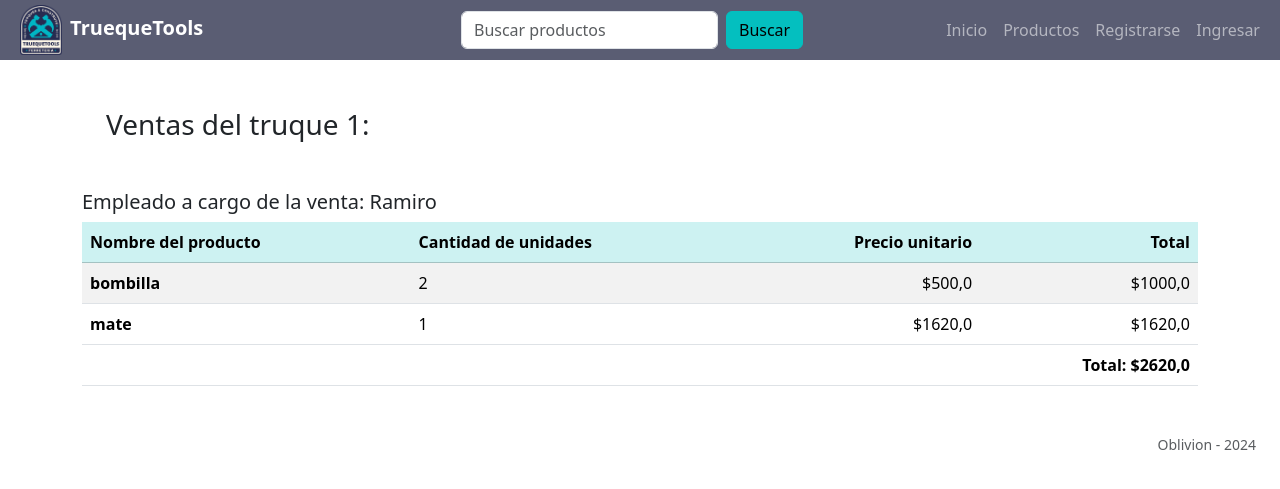
After one commit to maurokeindeveloper/oblivion_trueque_tools, a Django app: page /listar-ventas-trueque/1 in a window 1280 px wide. The commit adds this page. Shown: the top 489 px of the page. Run offline with Django 5.2, Linux system fonts and the light colour scheme; data comes from the database, SQL or seed files in the repository; both versions use the stored data as it was after the commit; some libraries are stand-ins or nearby versions.

Commit message:
implementacion de ventas

```diff
--- a/tt_app/admin.py
+++ b/tt_app/admin.py
@@ -1,6 +1,6 @@
 from django.contrib import admin
 from django.contrib.auth.admin import UserAdmin
-from .models import Usuario, Producto, Trueque, Sucursal
+from .models import Usuario, Producto, Trueque, Sucursal, Venta
 
 # Register your models here.
 
@@ -19,3 +19,4 @@ admin.site.register(Usuario, CustomUserAdmin)
 admin.site.register(Producto)
 admin.site.register(Trueque)
 admin.site.register(Sucursal)
+admin.site.register(Venta)
--- a/tt_app/models.py
+++ b/tt_app/models.py
@@ -208,4 +208,8 @@ class Venta(models.Model):
     cantidad_unidades = models.IntegerField()
     precio_unitario = models.FloatField()
     nombre_producto = models.CharField(max_length=200)
-    trueque = models.ForeignKey(Trueque, on_delete=models.CASCADE)
+    trueque = models.ForeignKey(Trueque, on_delete=models.CASCADE, blank=True, null=True)
+    vendedor = models.ForeignKey(Usuario, on_delete=models.CASCADE, blank=True, null=True)
+    fecha = models.DateTimeField(auto_now=True)
+    def get_total(self):
+        return (self.cantidad_unidades * self.precio_unitario)
--- a/tt_app/templates/base.html
+++ b/tt_app/templates/base.html
@@ -30,7 +30,7 @@
             // Ocultar el mensaje después de 3 segundos (3000 milisegundos)
             setTimeout(function() {
                 mensajeElemento.style.display = "none";
-            }, 3000);
+            }, 6000);
         }
 
         // Obtener el mensaje de feedback de la URL (si lo hay)
--- /dev/null
+++ b/tt_app/templates/ventas/listado_ventas.html
@@ -0,0 +1,42 @@
+{%extends 'base.html'%}
+
+{% load static %}
+
+{%block content%}
+
+{% if trueque %}
+    <h3 class="ms-4 mt-3 mb-5 text-start ">Ventas del truque {{trueque.id}}: </h3>
+{% endif %}
+
+{% if ventas %}
+<h5>Empleado a cargo de la venta: {{nombre_vendedor}}</h5>
+<table class="table table-hover table-striped">
+    <thead>
+    <tr class="table-primary">
+        <th scope="col">Nombre del producto</th>
+        <th scope="col">Cantidad de unidades</th>
+        <th scope="col" class="text-end">Precio unitario</th>
+        <th scope="col" class="text-end">Total</th>
+    </tr>
+    </thead>
+    <tbody>
+    {% for venta in ventas %}
+        <tr>
+            <th>{{venta.nombre_producto}}</th>
+            <td>{{venta.cantidad_unidades}}</td>
+            <td class="text-end">${{venta.precio_unitario}}</td>
+            <td class="text-end">${{venta.get_total}}</td>
+        </tr>
+    {% endfor %}
+    </tbody>
+    <tfoot>
+        <th colspan="3"></th>
+        <th class="text-end">Total: ${{total}}</th>
+    </tfoot>
+
+</table>
+{% else %}
+    <h3>No hay ventas agregadas</h3>
+{% endif %}
+
+{%endblock%}
--- a/tt_app/urls.py
+++ b/tt_app/urls.py
@@ -1,5 +1,5 @@
 from django.urls import path
-from .views import producto_view, usuario_view, trueque_view
+from .views import producto_view, usuario_view, trueque_view, venta_view
 
 urlpatterns = [
     path("", usuario_view.home, name="home"),
@@ -27,4 +27,7 @@ urlpatterns = [
     path("productos/id/<int:id>/responder", producto_view.responder, name="responder"),
     path("filtrar_productos/<int:categoria>",producto_view.filtrar_productos,name="filtrar_productos"),
     path("empleados/", usuario_view.listado_empleados, name="empleados"),
+    path("registrar-ventas/<int:trueque_id>", venta_view.registrar_ventas, name="registrar_ventas"),
+    path("concretar-trueque/<int:trueque_id>", trueque_view.concretar_trueque, name="concretar_trueque"),
+    path("listar-ventas-trueque/<int:trueque_id>", venta_view.listar_ventas, name="listar_ventas_trueque")
 ]
--- /dev/null
+++ b/tt_app/views/venta_view.py
@@ -0,0 +1,83 @@
+from django.http import JsonResponse
+from django.shortcuts import render
+import json
+from django.shortcuts import get_object_or_404, redirect, render
+from django.contrib.auth.decorators import login_required
+from django.urls import reverse
+from ..forms.venta_forms import CrearVenta
+from ..models import Trueque, Venta, Usuario
+from django.db.models import Sum
+
+@login_required
+def registrar_ventas(request, trueque_id):
+    try:
+        trueque = Trueque.objects.get(id=trueque_id)
+    except Trueque.DoesNotExist:
+        return redirect(reverse("home"))
+    if trueque.estado==4:
+        return redirect(reverse("home") + "?mensaje=El trueque está concretado. No se pueden registrar más ventas.")
+    if trueque.estado!=3:
+        return redirect(reverse("home") + "?mensaje=El trueque debe estar ACEPTADO para registrar ventas.")
+
+    ventas = Venta.objects.filter(trueque_id=trueque_id)
+
+    if request.method == 'POST':
+        form = CrearVenta(request.POST)
+        if form.is_valid():
+            try:
+                venta = form.save()
+                venta.trueque_id = trueque_id
+                venta.vendedor_id = request.user.id
+                #tenemos que agregar fecha de la venta
+                venta.save()
+
+                ventas = Venta.objects.filter(trueque_id=trueque_id)
+
+                # Procesa el array aquí
+                print(ventas)
+            except json.JSONDecodeError:
+                return JsonResponse({'status': 'error', 'message': 'Invalid JSON'}, status=400)
+
+    else:
+        form = CrearVenta()
+        #return JsonResponse({'status': 'error', 'message': 'Invalid method'}, status=405)
+    return render(
+        request,
+        "ventas/venta.html",
+        {  # enviamos los siguientes parámetros:
+            "form": form,  # el form definido en producto_forms.py
+            "titulo": "Agregar venta",  # el titulo del form
+            "boton": "Aceptar",  # el texto del botón de confirmación
+            "obligatorios": True,  # mostrar la advertencia de campos obligatorios o no
+            "ventas": ventas,
+            "trueque_id": trueque_id
+        }
+    )
+
+def listar_ventas(request, trueque_id):
+    ventas = Venta.objects.filter(trueque_id=trueque_id)
+    trueque = get_object_or_404(Trueque, id=trueque_id)
+    if trueque.estado!=4:
+        return redirect(reverse("home"))
+
+    #total = ventas.aggregate(Sum('get_total'))
+    total = 0
+    for venta in ventas:
+        total = total + venta.get_total()
+
+    nombre_vendedor = ""
+    if ventas:
+        id_vendedor = ventas.first().vendedor
+        usuario = get_object_or_404(Usuario, id=id_vendedor.id)
+        nombre_vendedor = usuario.first_name
+
+    return render(
+        request,
+        "ventas/listado_ventas.html",
+        {
+            "ventas": ventas,
+            "trueque": trueque,
+            "total": total,
+            "nombre_vendedor": nombre_vendedor
+        }
+    )
```
Also changed, not shown: tt_app/forms/venta_forms.py (added, +49 -0 lines), tt_app/templates/ventas/venta.html (added, +43 -0 lines), tt_app/views/trueque_view.py (+18 -0 lines), db.sqlite3, tt_app/__init__.py (deleted), tt_app/migrations/0001_initial.py (added), tt_app/migrations/0002_venta_vendedor.py (added), tt_app/migrations/0003_venta_fecha.py (added), tt_app/migrations/__init__.py (added).
